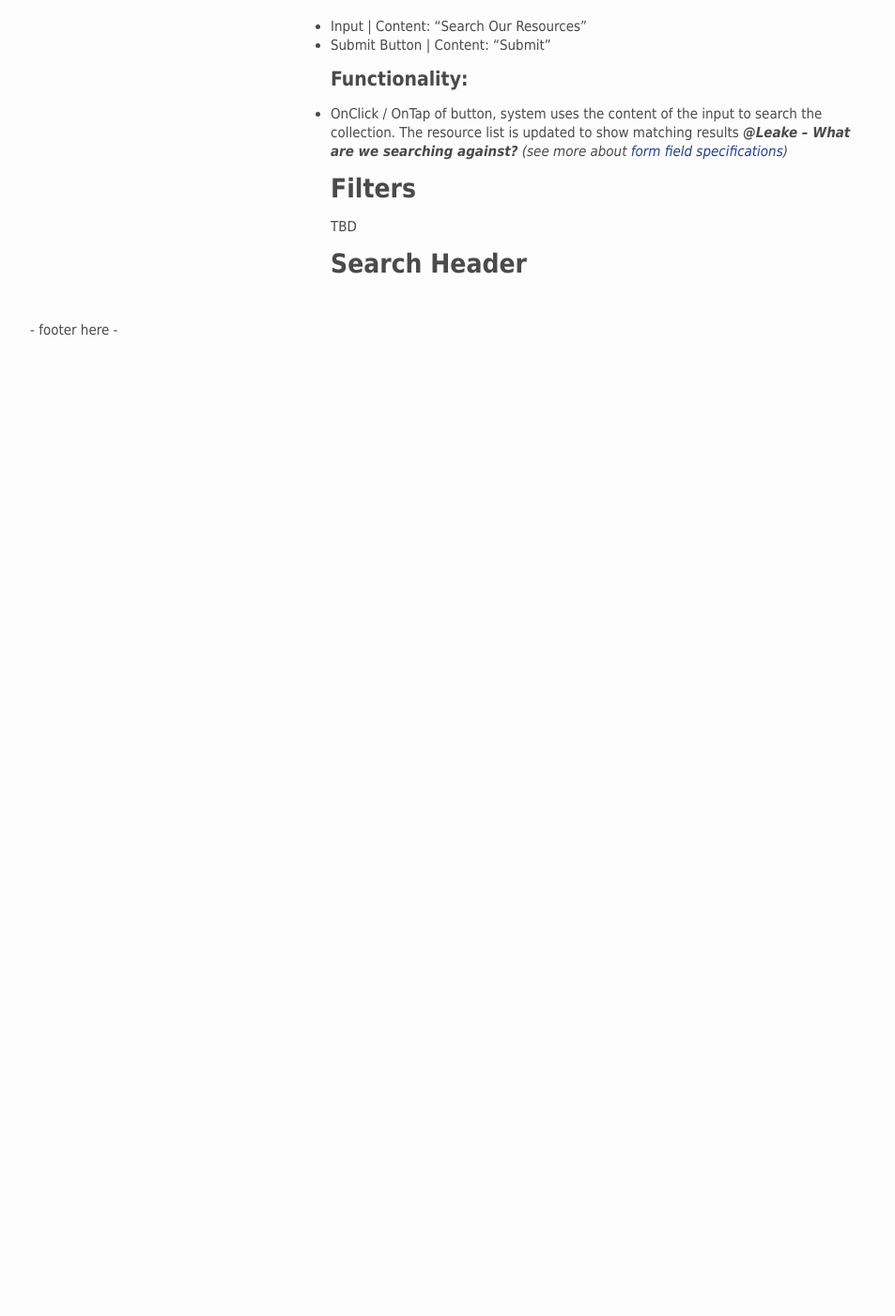
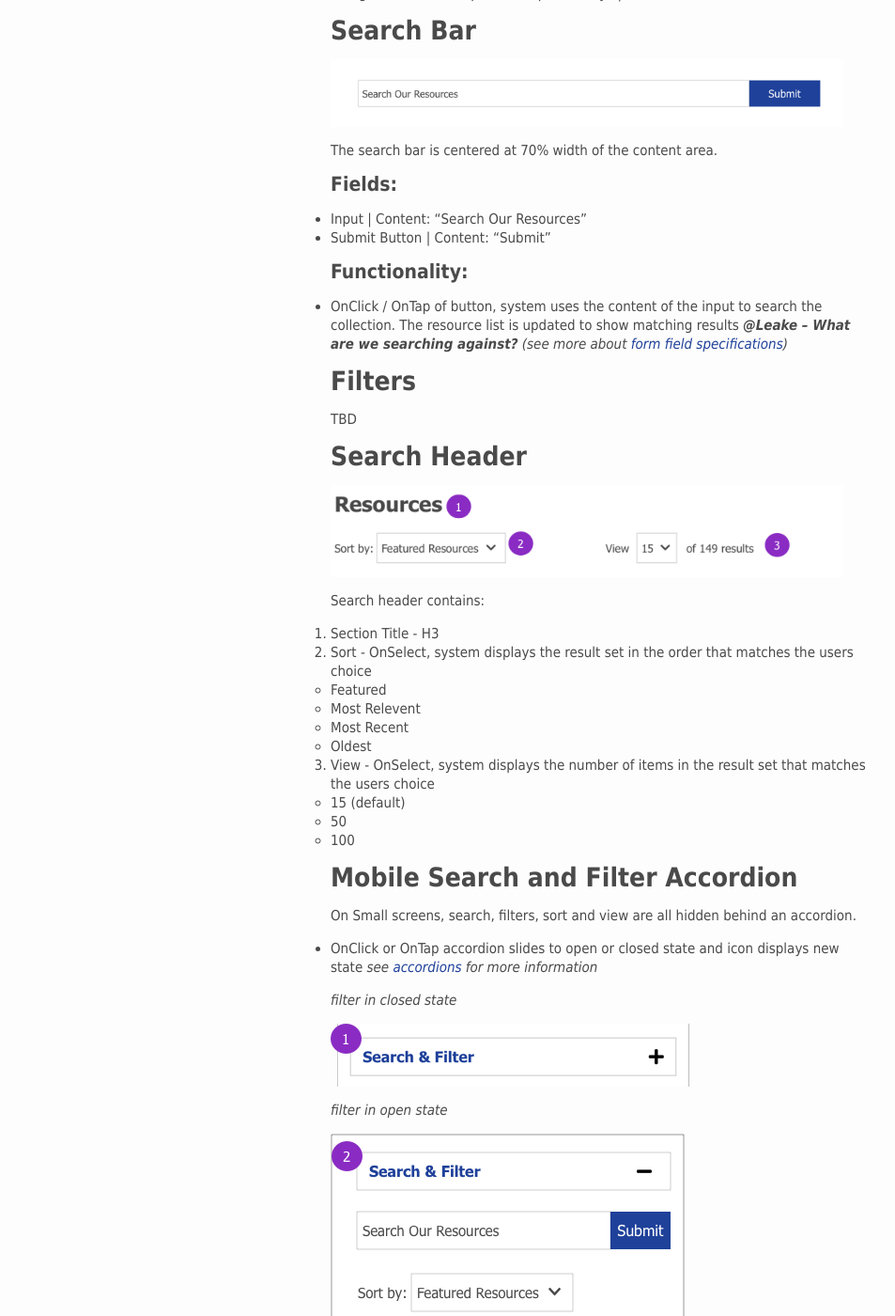
Before and after one commit to ux-at-icfnext/samhsa-v4, a Jekyll site: the page built from docs/pages/templates/resource-center.md, in a window 1280 px wide and 1400 px high, scrolled down 1198 px. Shown: the whole window at 94% size, without its empty margins (108-1061 px from the left). Built offline with Jekyll 4.4.1, drawn with Linux system fonts in a browser that asks for light colours; nearby versions of some CDN libraries; before the commit the page ends 1559 px from its top, so only the background shows below that; some of the changed text lies outside the part shown.

Commit message:
- updated specs for resource center - fixed config base urls

```diff
--- a/docs/_config.yml
+++ b/docs/_config.yml
@@ -24,8 +24,8 @@ description: >- # this means to ignore newlines until "baseurl:"
   Write an awesome description for your new site here. You can edit this
   line in _config.yml. It will appear in your document head meta (for
   Google search results) and in your feed.xml site description.
-baseurl: "/samhsa-v4" # the subpath of your site, e.g. /blog
-url: "https://ux-at-icfnext.github.io/samhsa-v4" # the base hostname & protocol for your site, e.g. http://example.com
+baseurl: "/samhsa-v4/" # the subpath of your site, e.g. /blog
+url: "https://ux-at-icfnext.github.io/samhsa-v4/" # the base hostname & protocol for your site, e.g. http://example.com
 twitter_username: jekyllrb
 github_username:  jekyll
 
--- a/docs/pages/templates/resource-center.md
+++ b/docs/pages/templates/resource-center.md
@@ -14,9 +14,25 @@ The resource center template should be used for sites that list out resources su
 - [Search Bar](#bar)
 - [Filters](#filters)
 - [Search Header](#search)
+- [Mobile Search and Filter Accordion](#mobile)
 - [List Item](#item)
-- [pagination](#pagination)
+- [Pagination](#pagination)
 - [Full Page Example](#example)
+
+
+
+## Content Specifications
+<div class="accordion">
+    <div class="option">
+      <input type="checkbox" id="toggle1" class="toggle" />
+      <label class="title" for="toggle1">Open to view Content Specs
+      </label>
+      <div class="content">
+        <p>_@Leake to complete_</p>
+        </p>
+      </div>
+    </div>
+</div>
 
 <a href="load"></a>
 ## On Page Load
@@ -41,6 +57,7 @@ The page header consist of:
 <a href="bar"></a>
 ## Search Bar
 ![bar](../assets/img/resource-center/search-bar.png)
+
 The search bar is centered at 70% width of the content area.
 ### Fields:
 - Input \| Content: "Search Our Resources"
@@ -59,3 +76,103 @@ TBD
 
 <a href="search"></a>
 ## Search Header
+![search header](../assets/img/resource-center/search-header.png)
+
+Search header contains:
+1. Section Title - H3
+2. Sort - OnSelect, system displays the result set in the order that matches the users choice
+  - Featured
+  - Most Relevent
+  - Most Recent
+  - Oldest
+3. View - OnSelect, system displays the number of items in the result set that matches the users choice
+  - 15 (default)
+  - 50
+  - 100
+
+
+<a href="mobile"></a>
+## Mobile Search and Filter Accordion
+On Small screens, search, filters, sort and view are all hidden behind an accordion.
+- OnClick or OnTap accordion slides to open or closed state and icon displays new state
+_see [accordions]({{ site.url }}accordion) for more information_
+
+
+*filter in closed state*
+
+![filter closed](../assets/img/resource-center/mobile-filter-closed.png)
+
+
+*filter in open state*
+
+![filter closed](../assets/img/resource-center/mobile-filter-open.png)
+
+
+
+<a href="item"></a>
+## List Item
+Each return item contains:
+1. Resource Title - H3 - links to source
+2. Sub-title - H6 (optinal)
+3. Publication Date - body text
+4. Resource Description - body text
+5. CTA - url link to source - content =  "Get this Resource"
+- for 508 accessbility - add aria-label to "Get this {title}"
+6. Featured Thumbnail -
+  - image should be authored at 750 pixels then resized for use.
+    - 25% of container on large screen
+    - 100% of width of container on small screens
+  - for 508 accessibilty - images are for display only and alt text should be set to null.
+
+**Examples**
+<table>
+  <tr>
+    <td>EBPRC large screen</td>
+    <td><img src="../assets/img/resource-center/return-item-ebrc.png"></td>
+  </tr>
+  <tr>
+    <td>EBPRC small screen</td>
+    <td><img src="../assets/img/resource-center/mobile-return-item-ebrc.png"></td>
+  </tr>
+  <tr>
+    <td>DBHIS large screen</td>
+    <td><img src="../assets/img/resource-center/return-item-dbhis.png"></td>
+  </tr>
+  <tr>
+    <td>DBHIS small screen</td>
+    <td><img src="../assets/img/resource-center/mobile-return-item-dbhis.png"></td>
+  </tr>
+</table>
+
+
+
+<a href="pagination"></a>
+## Pagination
+
+Resource pages use the standard pagination. Find out more [about pagination]({{ site.url }}pagination).
+
+<a href="example"></a>
+## Full Page Example
+**EBPRC**
+<table>
+  <tr>
+    <td><img src="../assets/img/resource-center/thumb-ebprc-concept.png"></td>
+    <td><img src="../assets/img/resource-center/thumb-sm-ebprc-concept.png"></td>
+  </tr>
+  <tr>
+    <td>large screen</td>
+    <td>small screen</td>
+  </tr>
+</table>
+
+**DBHIS**
+<table>
+  <tr>
+    <td><img src="../assets/img/resource-center/thumb-dbhis-concept.png"></td>
+    <td><img src="../assets/img/resource-center/thumb-sm-dbhis-concept.png"></td>
+  </tr>
+  <tr>
+    <td>large screen</td>
+    <td>small screen</td>
+  </tr>
+</table>
```
Also changed, not shown: docs/index.md (+1 -1 lines), docs/assets/img/resource-center/dbhis-concept.png (added), docs/assets/img/resource-center/ebprc-concept.png (added), docs/assets/img/resource-center/return-item-dbhis.png, docs/assets/img/resource-center/return-item-ebrc.png, docs/assets/img/resource-center/sm-dbhis-concept.png (added), docs/assets/img/resource-center/sm-ebprc-concept.png (added), docs/assets/img/resource-center/thumb-dbhis-concept.png (added), docs/assets/img/resource-center/thumb-ebprc-concept.png (added), docs/assets/img/resource-center/thumb-sm-dbhis-concept.png (added), docs/assets/img/resource-center/thumb-sm-ebprc-concept.png (added).
